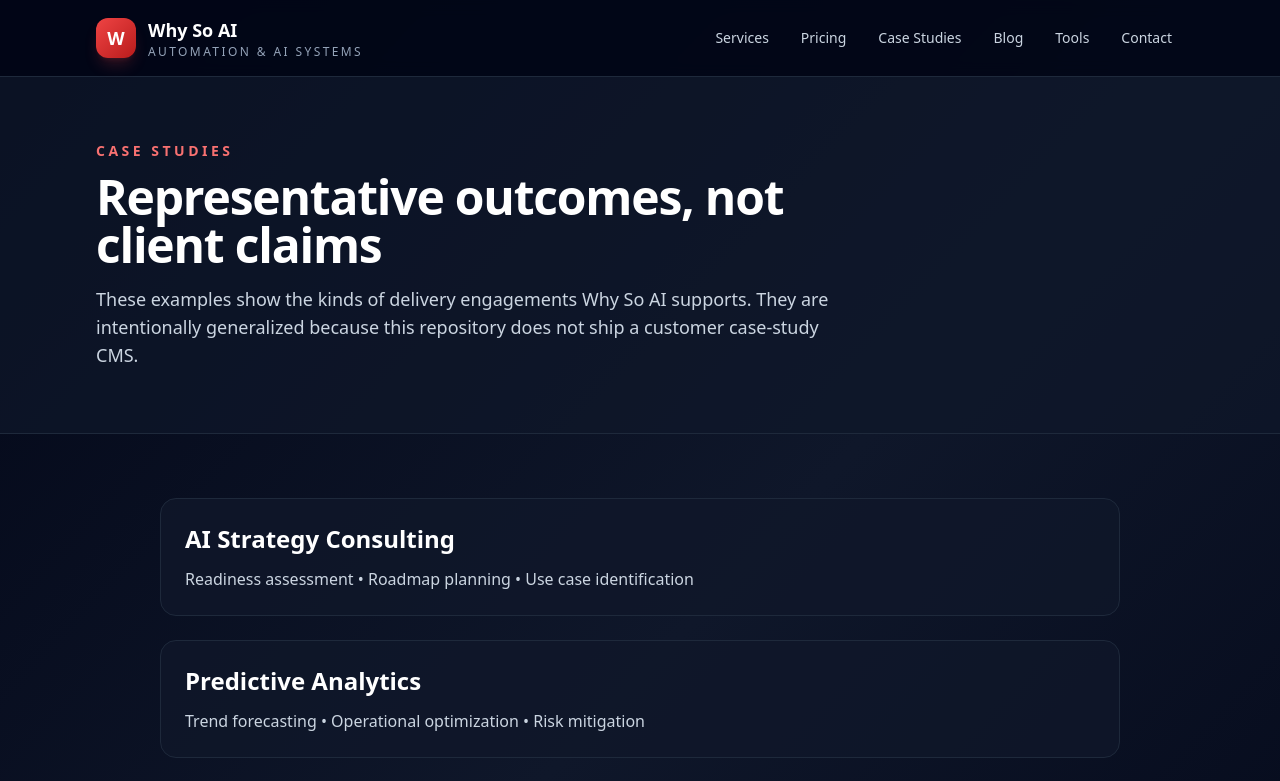
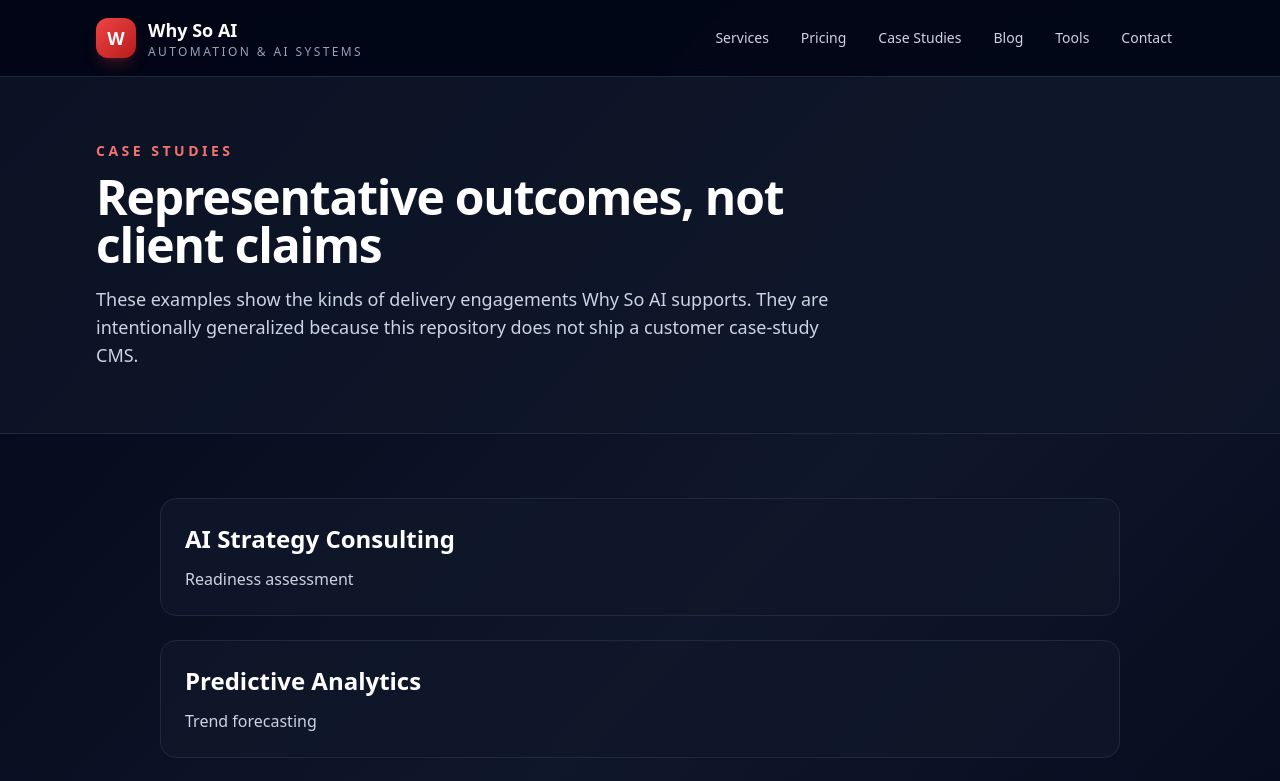
Before and after one commit to why-so-ai-llc/why-so-ai-platform, a Next.js app: page /case-studies in a window 1280 px wide. Shown: the top 781 px of the page. Built offline with nearby package versions, Linux system fonts and the light colour scheme.

Commit message:
Keep case study outcomes concise
Co-authored-by: why-so-ai-llc <329772057+why-so-ai-llc@users.noreply.github.com>

```diff
--- a/app/case-studies/page.tsx
+++ b/app/case-studies/page.tsx
@@ -3,7 +3,7 @@ import { services } from '@/lib/site';
 
 const caseStudies = services.map((service) => ({
   title: service.name,
-  outcome: service.outcomes.join(' • '),
+  outcome: service.outcomes[0] ?? service.description,
 }));
 
 export default function CaseStudiesPage() {
```
